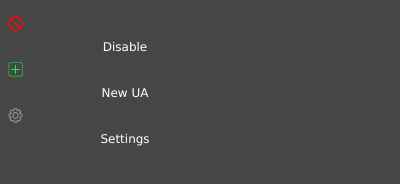
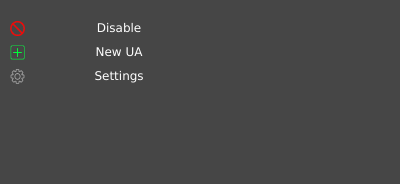
Before and after one commit to sbutler2901/UAPhantom, a browser extension: page popup/popup.html in a window 400 px wide. Drawn offline with Linux system fonts and the light colour scheme.

Commit message:
Popup html reformatted to line up icons with button text

```diff
--- a/popup/popup.html
+++ b/popup/popup.html
@@ -25,17 +25,20 @@
             margin: auto;
             font-family: verdana;
             border: none;
-            width: 200px;
+            width: 180px;
             background-color: #464646;
             color: white;
-            padding: 5px 16px 8px;
-            padding-left: 50px;
+            padding: 5px 0px 5px 5px;
             font-size: 12px;
         }
         img {
             height: 15px;
             width: 15px;
+            float: left;
+            margin-top: 5px;
+            margin-left: 2px;
         }
+
     </style>
     </head>
     <body>
```
Also changed, not shown: 1 other file.
